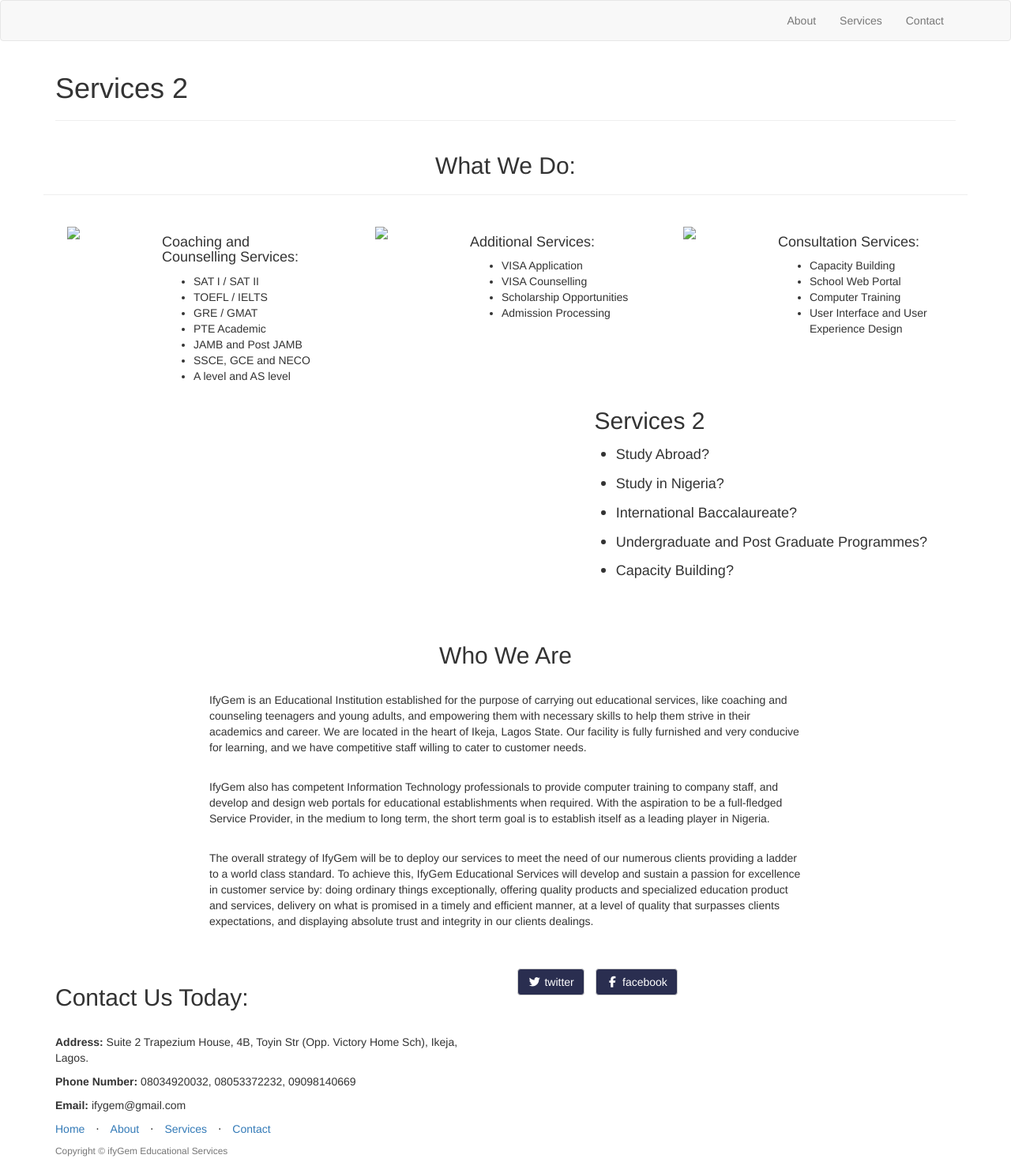
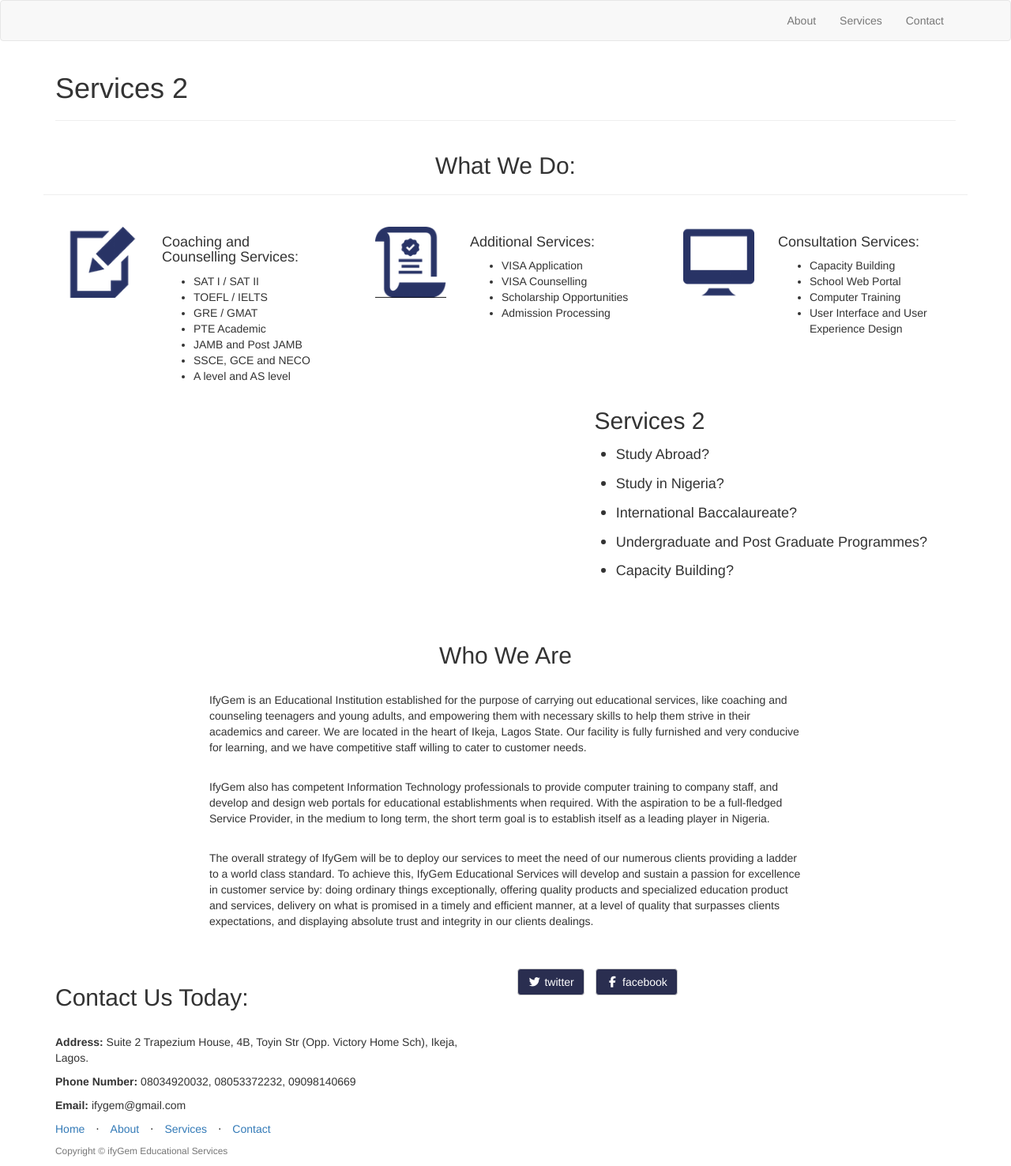
Before and after one commit to jokomowho/ifygem, a Jekyll site: the page built from _posts/2014-09-22-services-2.markdown, in a window 1280 px wide. Shown: the whole page at 79% size. Built offline with Jekyll 4.4.1, drawn with Linux system fonts in a browser that asks for light colours; nearby versions of some CDN libraries; library files that are not in the unit come from our copies.

Commit message:
Fix for image url.

```diff
--- a/_includes/page_content.html
+++ b/_includes/page_content.html
@@ -24,7 +24,7 @@
                             <br>
                             <div class="col-md-4">
                                 <div class="col-md-4">
-                                     <img class="img-responsive" src="../img/services/edit.png">
+                                     <img class="img-responsive" src="/img/services/edit.png">
                                 </div>
                                 <div class="col-md-8">
                                     <h4 class="header-theme-color">Coaching and Counselling Services:</h4>
@@ -40,7 +40,7 @@
                                 </div>
                             </div><div class="col-md-4">
                                 <div class="col-md-4">
-                                     <img class="img-responsive" src="../img/services/certificate.png">
+                                     <img class="img-responsive" src="/img/services/certificate.png">
                                 </div>
                                 <div class="col-md-8">
                                     <h4 class="header-theme-color">Additional Services:</h4>
@@ -53,7 +53,7 @@
                                 </div>
                             </div><div class="col-md-4">
                                 <div class="col-md-4">
-                                     <img class="img-responsive" src="../img/services/computer.png">
+                                     <img class="img-responsive" src="/img/services/computer.png">
                                 </div>
                                 <div class="col-md-8">
                                     <h4 class="header-theme-color">Consultation Services:</h4>
```
